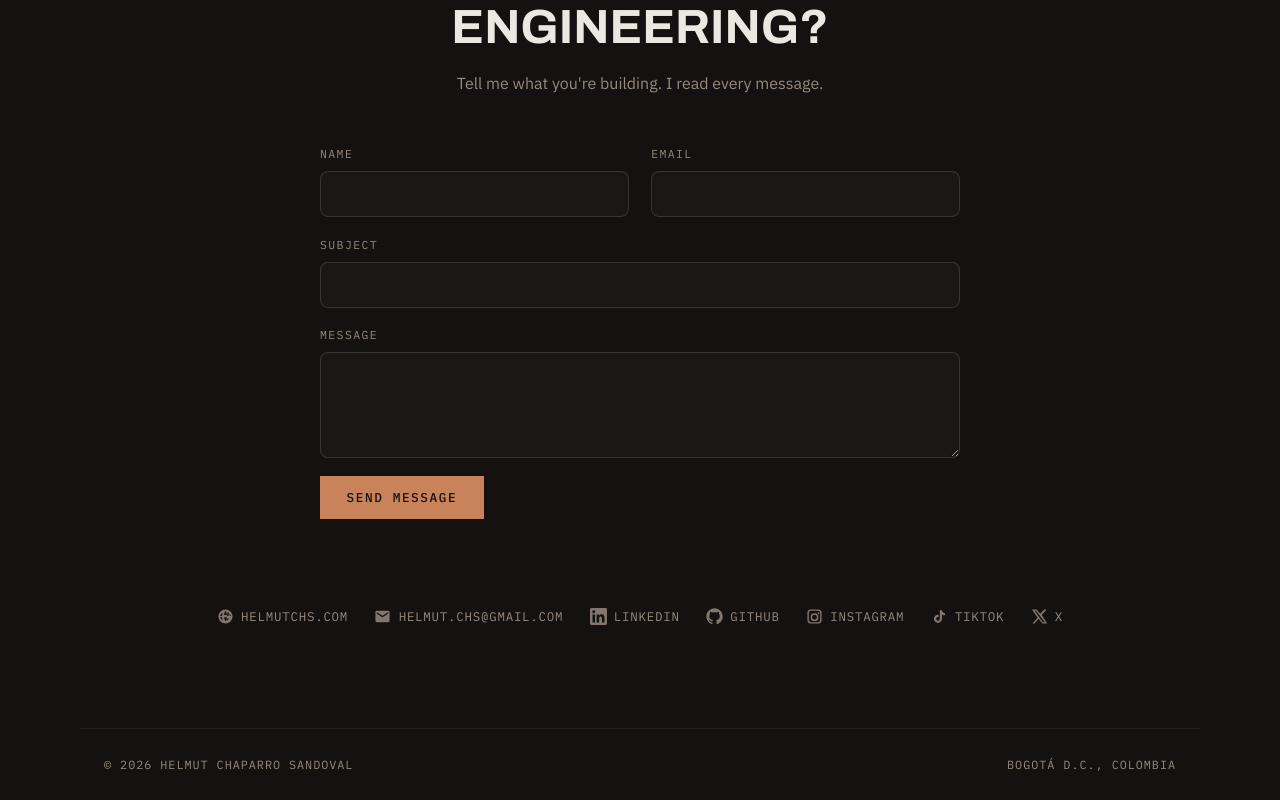
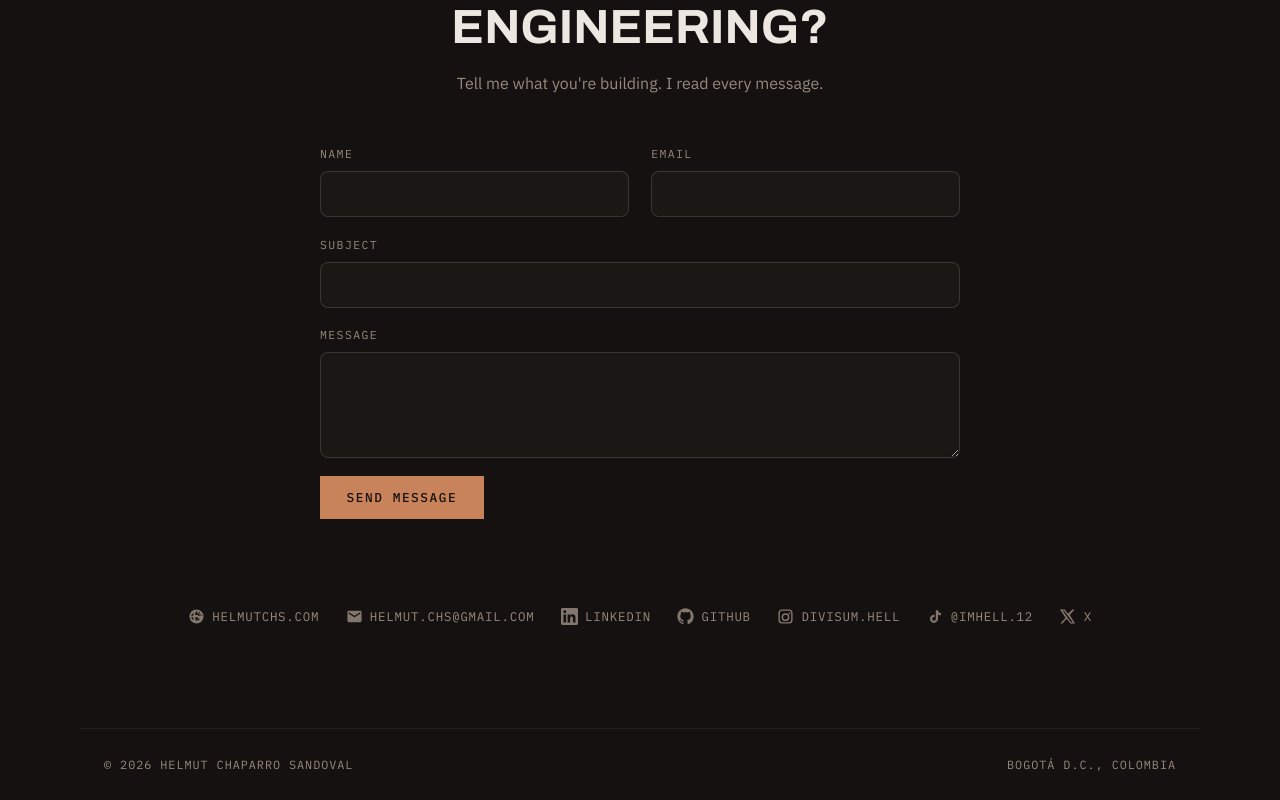
Before and after one commit to HCHAPS404/Portfolio, a React (Vite) app: page / in a window 1280 px wide. Shown: the part 9356-10156 px from the top of the page. Built offline with nearby package versions, Linux system fonts and the light colour scheme.

Commit message:
Social network links.

```diff
--- a/src/data/contactLinks.js
+++ b/src/data/contactLinks.js
@@ -20,13 +20,13 @@ export const contactLinks = [
     icon: "github",
   },
   {
-    href: "https://instagram.com/hchaps404",
-    label: "Instagram",
+    href: "https://instagram.com/divisum.hell",
+    label: "divisum.hell",
     icon: "instagram",
   },
   {
-    href: "https://www.tiktok.com/@hchaps404",
-    label: "TikTok",
+    href: "https://www.tiktok.com/@imhell.12",
+    label: "@imhell.12",
     icon: "tiktok",
   },
   {
```
Also changed, not shown: 1 other file (tests, documents, lock files or other folders).
